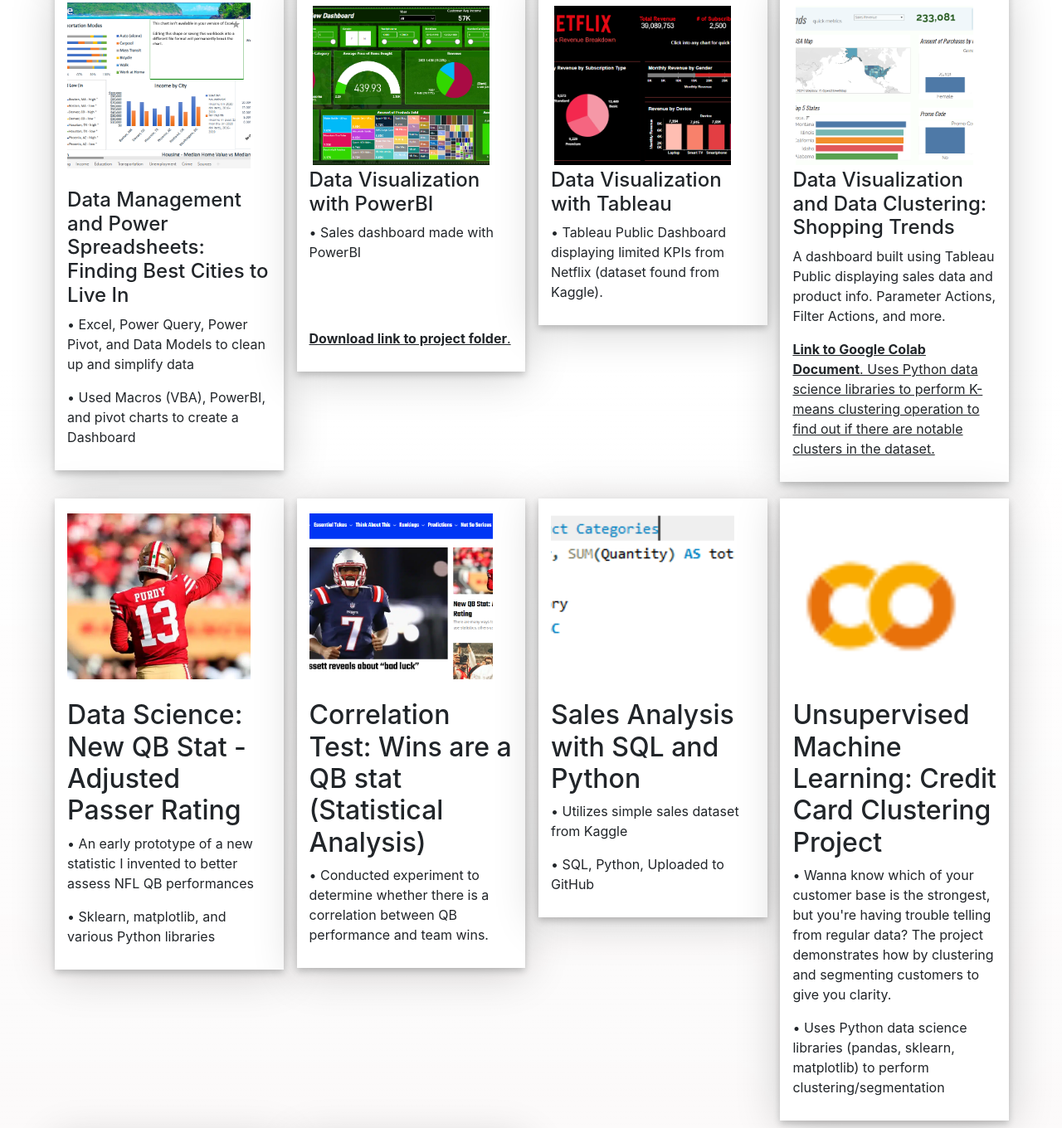
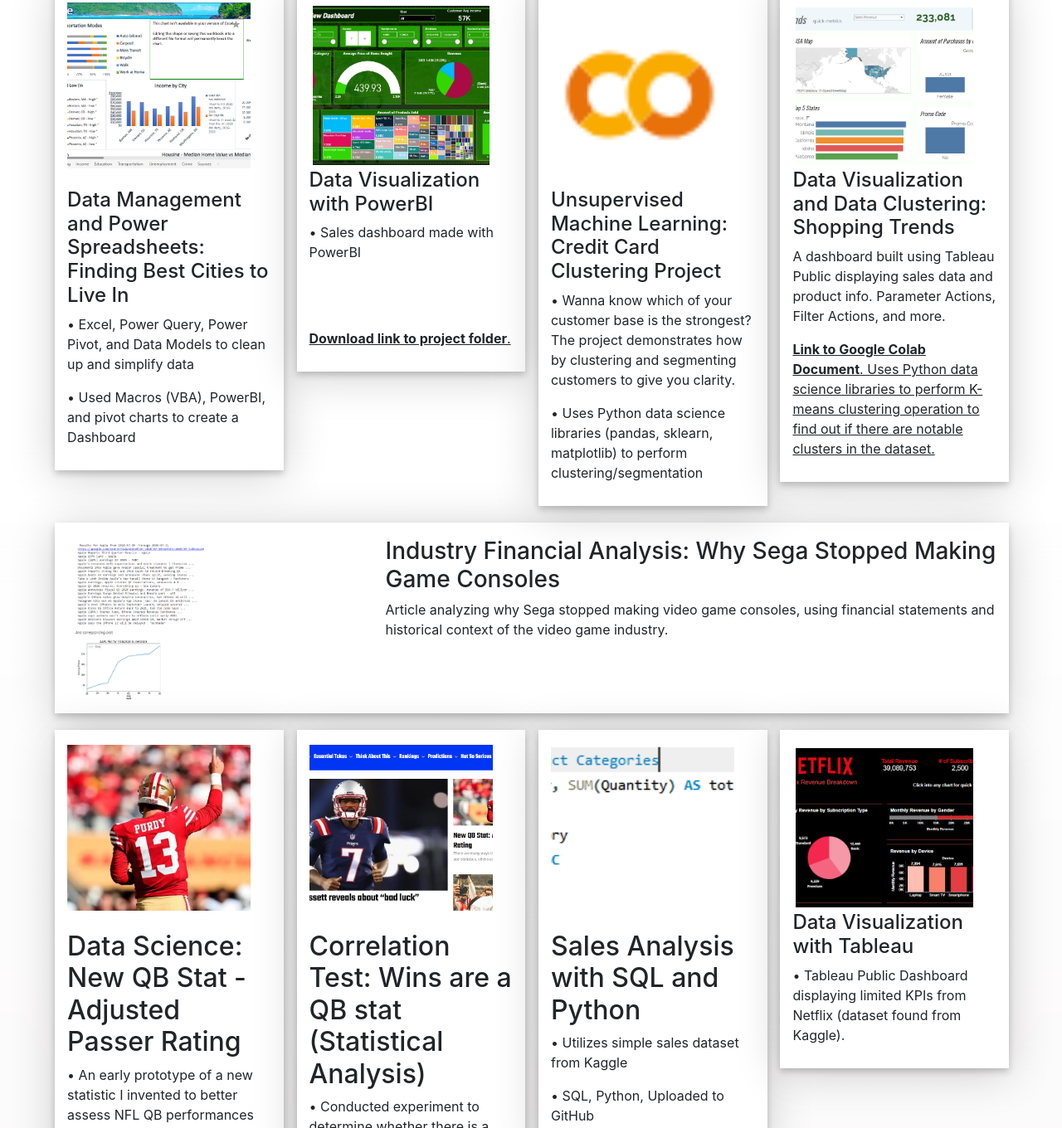
Before and after one commit to eatanga-git/eatanga-git.github.io, a plain HTML site: page dataanalysis.html in a window 1280 px wide. Shown: the part 1480-2840 px from the top of the page at 83% size. Drawn offline with nearby package versions, Linux system fonts and the light colour scheme.

Commit message:
Update dataanalysis.html
added sega article

```diff
--- a/dataanalysis.html
+++ b/dataanalysis.html
@@ -124,6 +124,7 @@
     </div>
 
 
+
     <!-- Shopping Trends and PowerBI row -->
     <div class="row ">
 
@@ -159,17 +160,22 @@
 
     <!-- Tableau Row -->
 
+
+
        <div class="col-xs-3 col-md-3">
-          <div class="row port_block ">
+          <div class="row port_block">
             <div class="col-xs-12 col-md-12 col-lg-12 image">
-                <img src="netflix-dashboard.png" class="img-thumbnail float-left" alt="">
+              <img src="collab-logo.png" alt="" class ="img-fluid mb-4 float-left">
             </div>
-              <div class="col-xs-12 col-md-12 col-lg-12 text">
-                <h4><a href="https://public.tableau.com/views/NetflixDashboard_17322525082250/Dashboard1?:language=en-US&:sid=&:redirect=auth&:display_count=n&:origin=viz_share_link">Data Visualization with Tableau</a></h4>
-                <p>• Tableau Public Dashboard displaying limited KPIs from Netflix (dataset found from Kaggle).</p>
+            <div class="col-sm-12 col-md-12 text">
+              <h4><a href="https://colab.research.google.com/drive/1xH-5D46YMCDhdMShTvZAqkut_VW6xddQ?usp=sharing">Unsupervised Machine Learning: Credit Card Clustering Project</a></h2>
+              <p>• Wanna know which of your customer base is the strongest?
+              The project demonstrates how by clustering and segmenting customers to give you clarity.</p>
+              <p>• Uses Python data science libraries (pandas, sklearn, matplotlib) to perform clustering/segmentation</p>
             </div>
           </div>
         </div>
+
 
         <div class="col-xs-3 col-md-3">
           <div class="row port_block ">
@@ -187,6 +193,16 @@
     </div>
 
 
+   <div class="row port_block ">
+      <div class="col-xs-4 col-md-4 col-lg-4 image">
+        <img src="stock_assoc.png" class="img-thumbnail float-left" alt="">
+      </div>
+      <div class="col-xs-8 col-md-8 col-lg-8 text">
+        <h3><a href="https://medium.com/@atangaerick/the-real-reason-sega-stopped-making-consoles-f03199b3f289">Industry Financial Analysis: Why Sega Stopped Making Game Consoles </a></h1>
+        <p>Article analyzing why Sega stopped making video game consoles, using financial statements and historical context of the video game industry.</p>
+
+      </div>
+    </div>
 
     <!-- Third Row -->
 
@@ -233,21 +249,20 @@
           </div>
         </div>
 
-
        <div class="col-xs-3 col-md-3">
-          <div class="row port_block">
-            <div class="col-sm-12 col-md-12 image">
-              <img src="collab-logo.png" alt="" class ="img-fluid mb-4 float-left">
+            <div class="row port_block ">
+                <div class="col-xs-12 col-md-12 col-lg-12 image">
+                  <img src="netflix-dashboard.png" class="img-thumbnail float-left" alt="">
                 </div>
-            <div class="col-sm-12 col-md-12 text">
-              <h2><a href="https://colab.research.google.com/drive/1xH-5D46YMCDhdMShTvZAqkut_VW6xddQ?usp=sharing">Unsupervised Machine Learning: Credit Card Clustering Project</a></h2>
-              <p>• Wanna know which of your customer base is the strongest, but you're having trouble
-                telling from regular data?
-              The project demonstrates how by clustering and segmenting customers to give you clarity.</p>
-              <p>• Uses Python data science libraries (pandas, sklearn, matplotlib) to perform clustering/segmentation</p>
+                <div class="col-xs-12 col-md-12 col-lg-12 text">
+                  <h4><a href="https://public.tableau.com/views/NetflixDashboard_17322525082250/Dashboard1?:language=en-US&:sid=&:redirect=auth&:display_count=n&:origin=viz_share_link">Data Visualization with Tableau</a></h4>
+                  <p>• Tableau Public Dashboard displaying limited KPIs from Netflix (dataset found from Kaggle).</p>
                 </div>
             </div>
           </div>
+
+
+
 
   </div>
 
```
Lines whose indentation alone changed are shown as unchanged.
